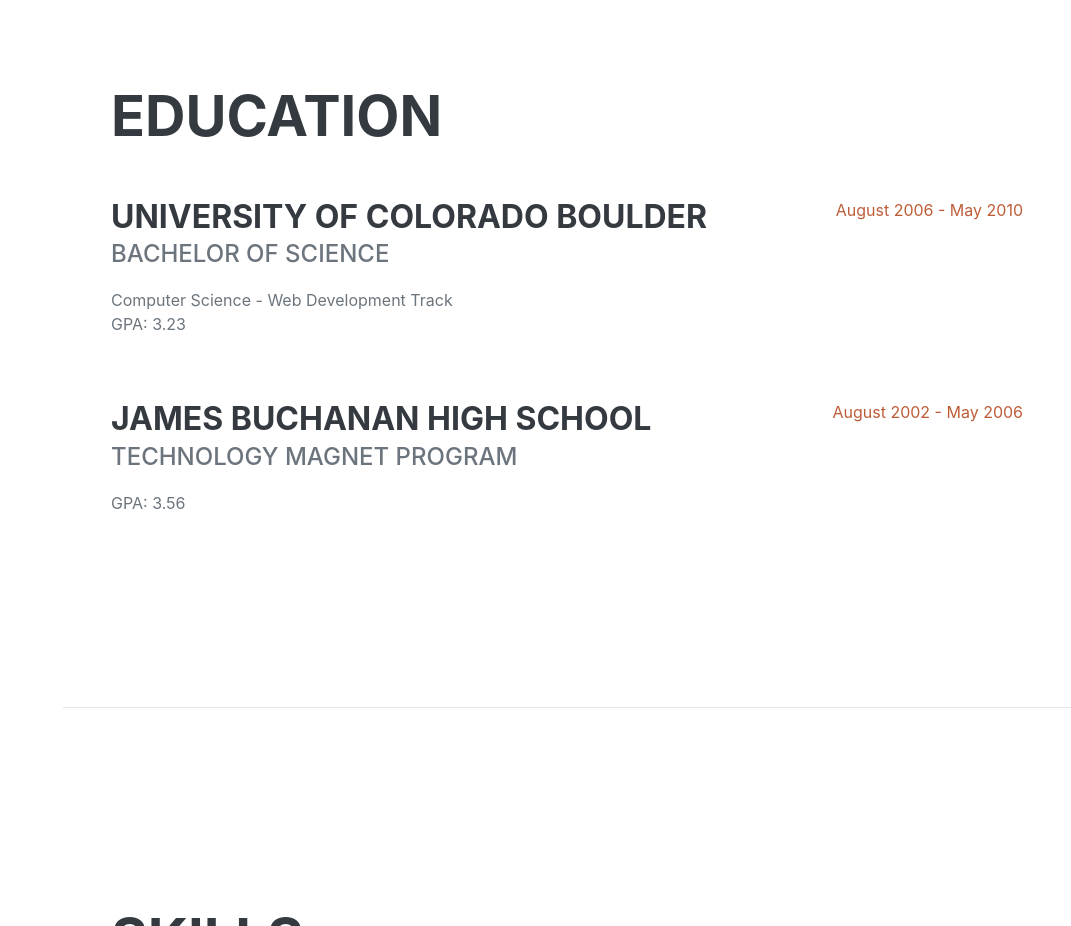
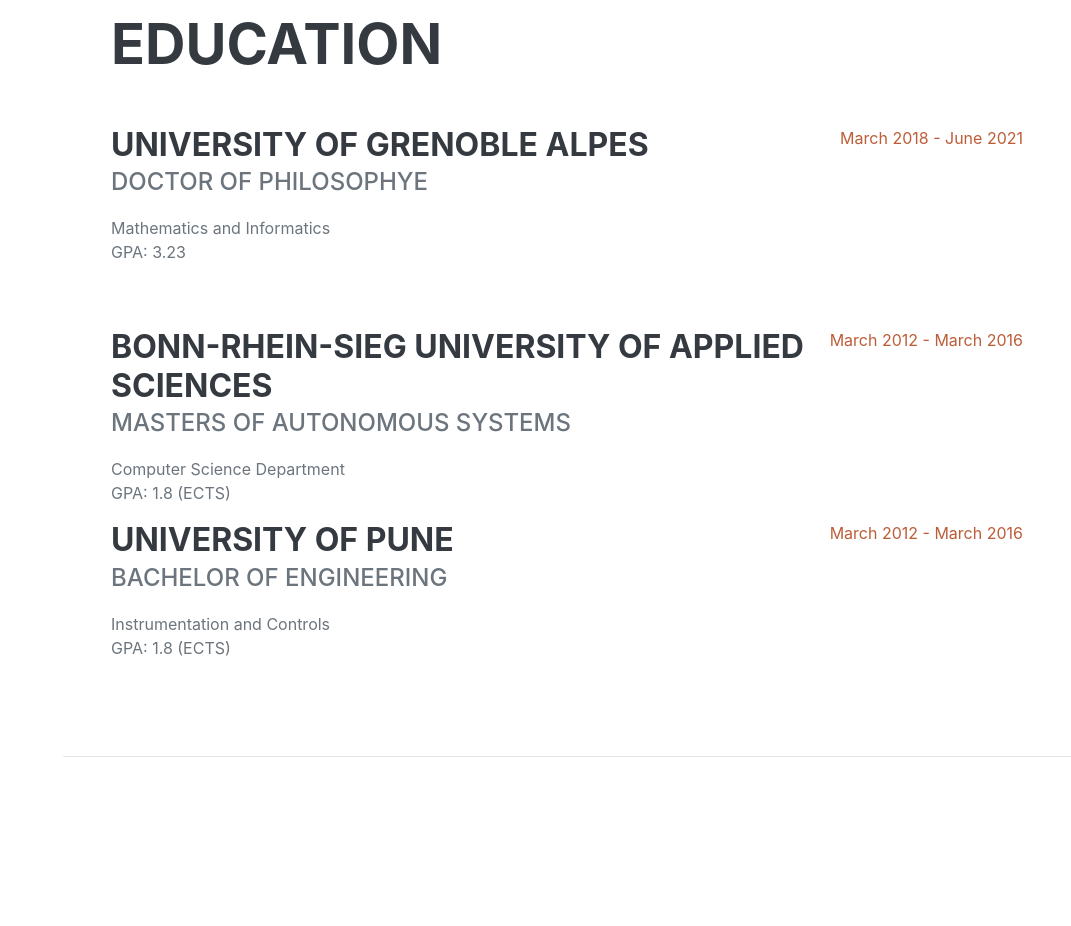
Before and after one commit to ndeshp2s/my-website, a plain HTML site: page index.html in a window 1280 px wide. Shown: the part 2100-3026 px from the top of the page, without its empty margins (209-1280 px from the left). Drawn offline with nearby package versions, Linux system fonts and the light colour scheme; a web font is replaced by a local one.

Commit message:
Update index.html

```diff
--- a/index.html
+++ b/index.html
@@ -1,4 +1,4 @@
-<!DOCTYPE html>
+b<!DOCTYPE html>
 <html lang="en">
     <head>
         <meta charset="utf-8" />
@@ -102,20 +102,30 @@
                     <h2 class="mb-5">Education</h2>
                     <div class="d-flex flex-column flex-md-row justify-content-between mb-5">
                         <div class="flex-grow-1">
-                            <h3 class="mb-0">University of Colorado Boulder</h3>
-                            <div class="subheading mb-3">Bachelor of Science</div>
-                            <div>Computer Science - Web Development Track</div>
+                            <h3 class="mb-0">University of Grenoble Alpes</h3>
+                            <div class="subheading mb-3">Doctor of Philosophye</div>
+                            <div>Mathematics and Informatics</div>
                             <p>GPA: 3.23</p>
                         </div>
-                        <div class="flex-shrink-0"><span class="text-primary">August 2006 - May 2010</span></div>
+                        <div class="flex-shrink-0"><span class="text-primary">March 2018 - June 2021</span></div>
                     </div>
                     <div class="d-flex flex-column flex-md-row justify-content-between">
                         <div class="flex-grow-1">
-                            <h3 class="mb-0">James Buchanan High School</h3>
-                            <div class="subheading mb-3">Technology Magnet Program</div>
-                            <p>GPA: 3.56</p>
+                            <h3 class="mb-0">Bonn-Rhein-Sieg University of Applied Sciences</h3>
+                            <div class="subheading mb-3">Masters of Autonomous Systems</div>
+                            <div>Computer Science Department</div>
+                            <p>GPA: 1.8 (ECTS)</p>
                         </div>
-                        <div class="flex-shrink-0"><span class="text-primary">August 2002 - May 2006</span></div>
+                        <div class="flex-shrink-0"><span class="text-primary">March 2012 - March 2016</span></div>
+                    </div>
+                    <div class="d-flex flex-column flex-md-row justify-content-between">
+                        <div class="flex-grow-1">
+                            <h3 class="mb-0">University of Pune</h3>
+                            <div class="subheading mb-3">Bachelor of Engineering</div>
+                            <div>Instrumentation and Controls</div>
+                            <p>GPA: 1.8 (ECTS)</p>
+                        </div>
+                        <div class="flex-shrink-0"><span class="text-primary">March 2012 - March 2016</span></div>
                     </div>
                 </div>
             </section>
```
